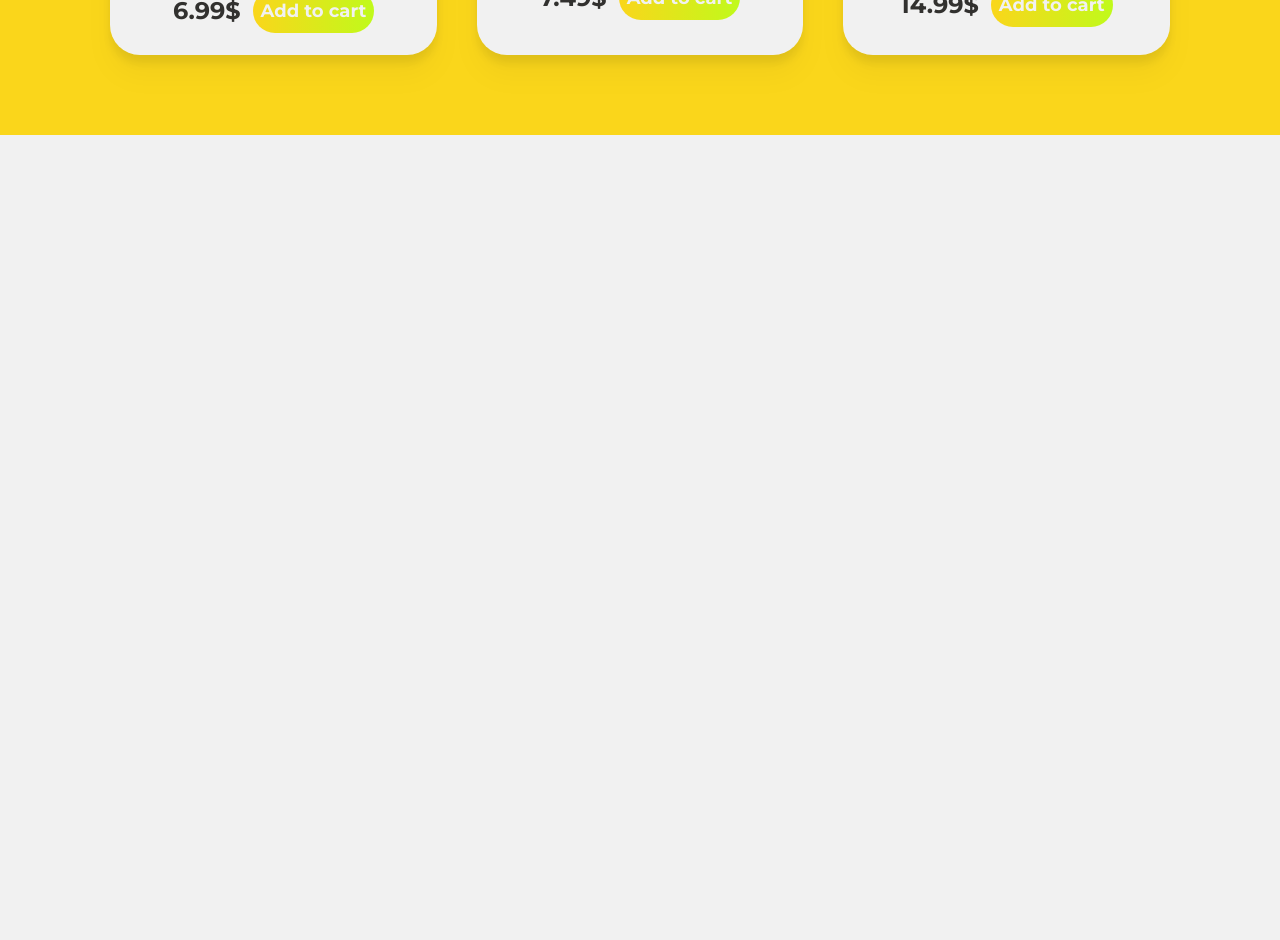
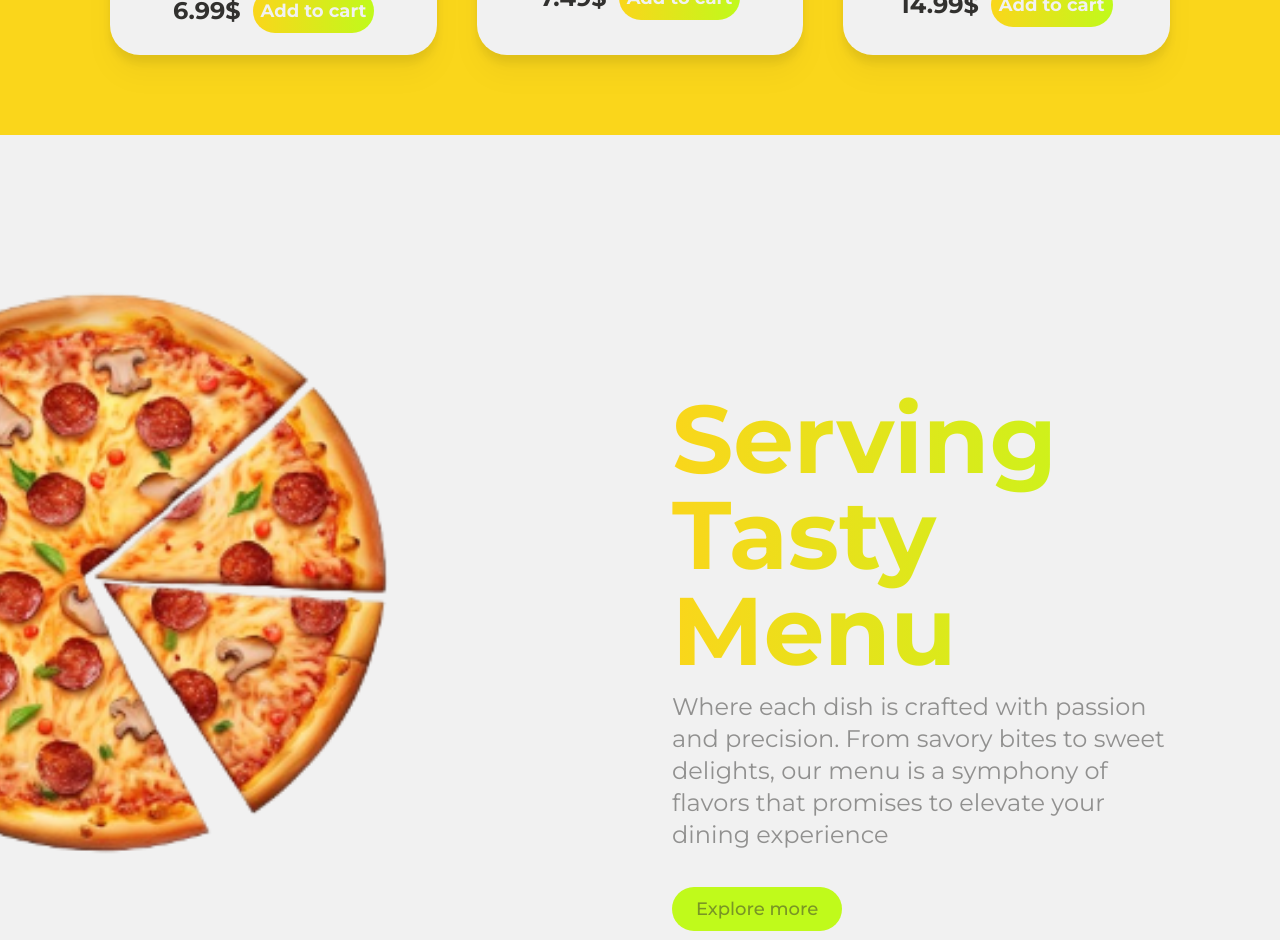
Before and after one commit to TinySmash/grill, a Next.js app: page / in a window 1280 px wide. Shown: the part 1460-2400 px from the top of the page. Before the commit the page ends 1595 px from the top, so only its background shows below. Built offline with nearby package versions, Linux system fonts and the light colour scheme.

Commit message:
Servin tasty menu section done

```diff
--- a/src/app/page.tsx
+++ b/src/app/page.tsx
@@ -1,9 +1,11 @@
 import Hero from "@/components/Home/Hero/Hero";
+import Menu from "@/components/Home/Menu/Menu";
 
 export default function Home() {
   return (
     <main className="absolute w-full">
       <Hero />
+      <Menu />
     </main>
   );
 }
--- /dev/null
+++ b/src/components/Home/Menu/Menu.tsx
@@ -0,0 +1,54 @@
+"use client";
+
+import "./menu.css";
+import Image from "next/image";
+import { motion, useAnimation, useInView } from "framer-motion";
+import { useEffect, useRef } from "react";
+
+function Menu() {
+  const pizzaRef: any = useRef(null);
+  const inview = useInView(pizzaRef, { once: true });
+  const controls = useAnimation();
+
+  useEffect(() => {
+    if (inview) {
+      // FIRE THE ANIMATION
+      controls.start("visible");
+    }
+  }, [inview]);
+
+  return (
+    <div className="w-full h-auto min-h-screen px-10 lg:px-24 pt-20 bg-antiflash-white">
+      <section className=" w-full h-auto block md:flex" ref={pizzaRef}>
+        <motion.img
+          ref={pizzaRef}
+          alt="Sliced Pizza"
+          src="/assets/pizza.png"
+          variants={{
+            hidden: { x: "-100%", rotate: -120 },
+            visible: { x: 0, rotate: 0 },
+          }}
+          initial="hidden"
+          animate={controls}
+          transition={{ duration: 0.5, delay: 1 }}
+          className="hidden lg:flex relative w-2/3 h-auto -left-1/3"
+        ></motion.img>
+        <div className="lg:absolute lg:right-24  w-full lg:w-2/5 text-center lg:text-start mt-20 xl:mt-44">
+          <h1 className="text-3xl sm:text-4xl md:text-5xl lg:text-6xl xl:text-8xl font-bold text-grill-gradient mb-3">
+            Serving Tasty Menu
+          </h1>
+          <p className="text-black opacity-50 mb-9 lg:text-lg xl:text-2xl">
+            Where each dish is crafted with passion and precision. From savory
+            bites to sweet delights, our menu is a symphony of flavors that
+            promises to elevate your dining experience
+          </p>
+          <button className="flex items-center justify-center gap-2 w-fit mx-auto lg:mx-0 text-lg font-medium bg-secondary text-black-50 px-6 py-2 rounded-full">
+            Explore more
+          </button>
+        </div>
+      </section>
+    </div>
+  );
+}
+
+export default Menu;
--- /dev/null
+++ b/src/components/Home/Menu/menu.css
@@ -0,0 +1,9 @@
+.text-grill-gradient {
+  background: linear-gradient(to right, #fad61b, #c0fa1b);
+  -webkit-background-clip: text;
+  color: transparent;
+}
+
+.text-black-50 {
+  color: rgba(50, 49, 47, 0.5);
+}
```
